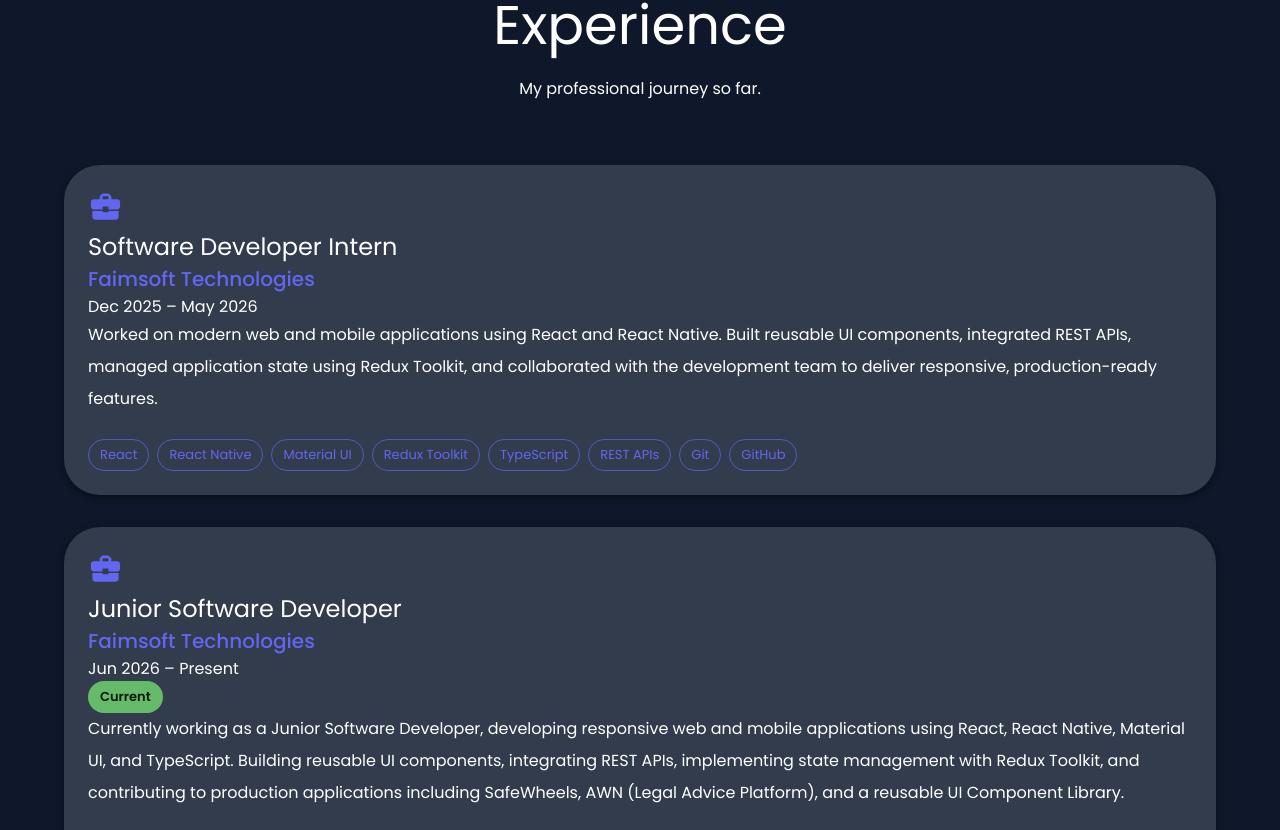
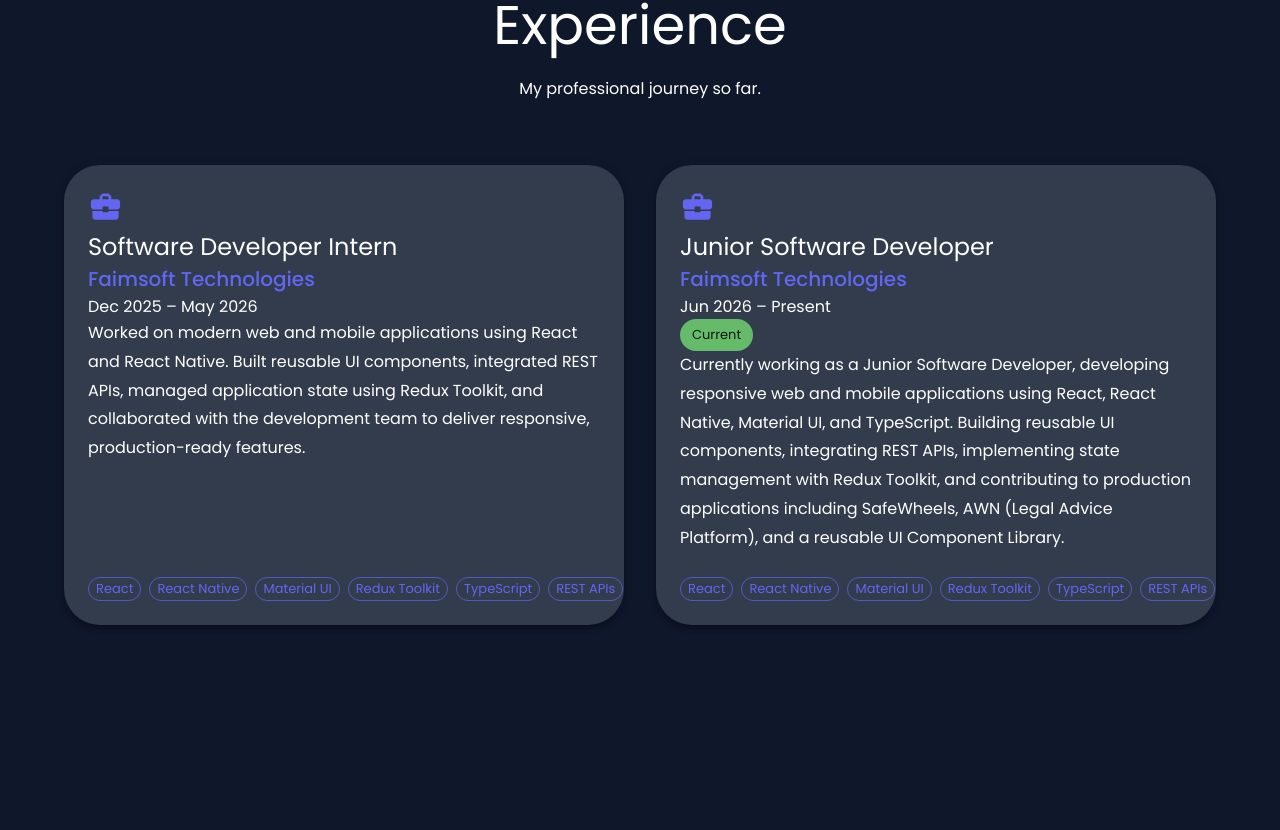
Before and after one commit to sehrishf16/sehrish-Portfolio, a React app: page / in a window 1280 px wide. Shown: the part 2770-3600 px from the top of the page. Built offline with nearby package versions, Linux system fonts and the light colour scheme; the HTML template or start-up script is replaced by a standard one.

Commit message:
experince card updated

```diff
--- a/src/components/Experience/Experience.jsx
+++ b/src/components/Experience/Experience.jsx
@@ -158,10 +158,7 @@
       component="section"
       id="experience"
       sx={{
-        py: {
-          xs: 8,
-          md: 10,
-        },
+        py: { xs: 8, md: 10 },
       }}
     >
       <Container maxWidth="lg">
@@ -185,42 +182,29 @@
           align="center"
           color="text.secondary"
           sx={{
-            maxWidth: "700px",
+            maxWidth: 700,
             mx: "auto",
-            mb: {
-              xs: 5,
-              md: 8,
-            },
+            mb: { xs: 5, md: 8 },
           }}
         >
           My professional journey so far.
         </Typography>
 
-        <Grid
-          container
-          spacing={{
-            xs: 3,
-            md: 4,
-          }}
-        >
+        <Grid container spacing={4}>
           {experience.map((item) => (
             <Grid
-              item
-              xs={12}
               key={item.id}
-              sx={{
-                display: "flex",
-              }}
+              size={{ xs: 12, md: 6 }}
             >
               <Paper
                 elevation={4}
                 sx={{
-                  width: "100%",
-                  p: {
-                    xs: 2,
-                    md: 3,
-                  },
+                  height: "100%",
+                  display: "flex",
+                  flexDirection: "column",
+                  p: 3,
                   borderRadius: 3,
+                  overflow: "hidden",
                   transition: "0.3s",
 
                   "&:hover": {
@@ -243,7 +227,7 @@
                       fontSize="large"
                     />
 
-                    <Box>
+                    <Box sx={{ minWidth: 0 }}>
                       <Typography variant="h5" fontWeight={700}>
                         {item.role}
                       </Typography>
@@ -266,9 +250,6 @@
                     <Chip
                       label="Current"
                       color="success"
-                      sx={{
-                        fontWeight: 600,
-                      }}
                     />
                   )}
                 </Box>
@@ -276,8 +257,10 @@
                 <Typography
                   color="text.secondary"
                   sx={{
-                    lineHeight: 2,
+                    lineHeight: 1.8,
                     mb: 3,
+                    flexGrow: 1,
+                    wordBreak: "break-word",
                   }}
                 >
                   {item.description}
@@ -288,11 +271,16 @@
                   spacing={1}
                   useFlexGap
                   flexWrap="wrap"
+                  sx={{
+                    mt: "auto",
+                    rowGap: 1,
+                  }}
                 >
                   {item.technologies.map((tech) => (
                     <Chip
                       key={tech}
                       label={tech}
+                      size="small"
                       color="primary"
                       variant="outlined"
                     />
```
